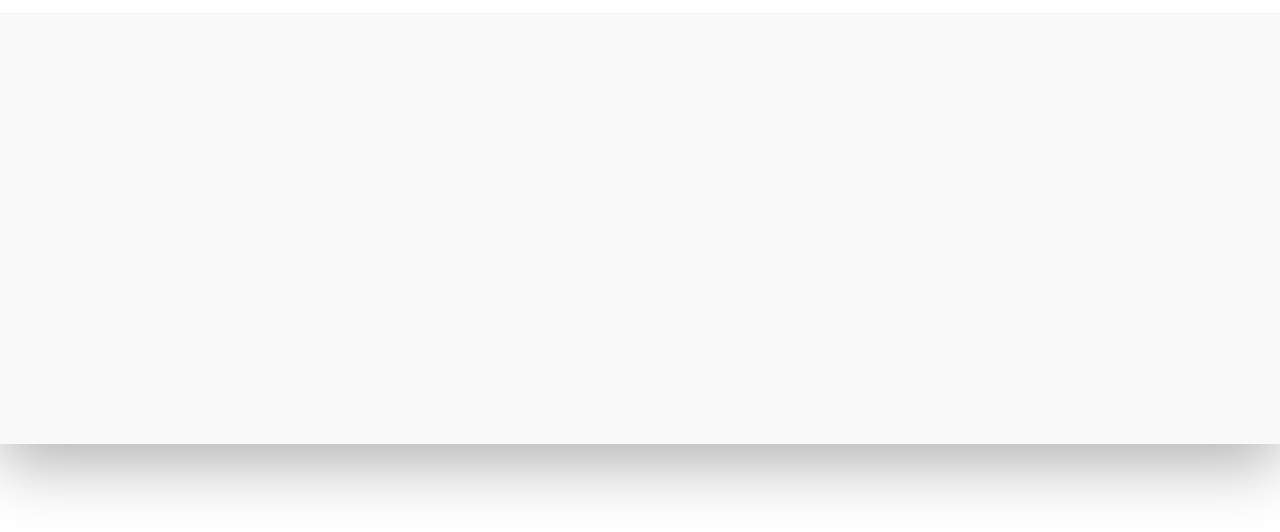
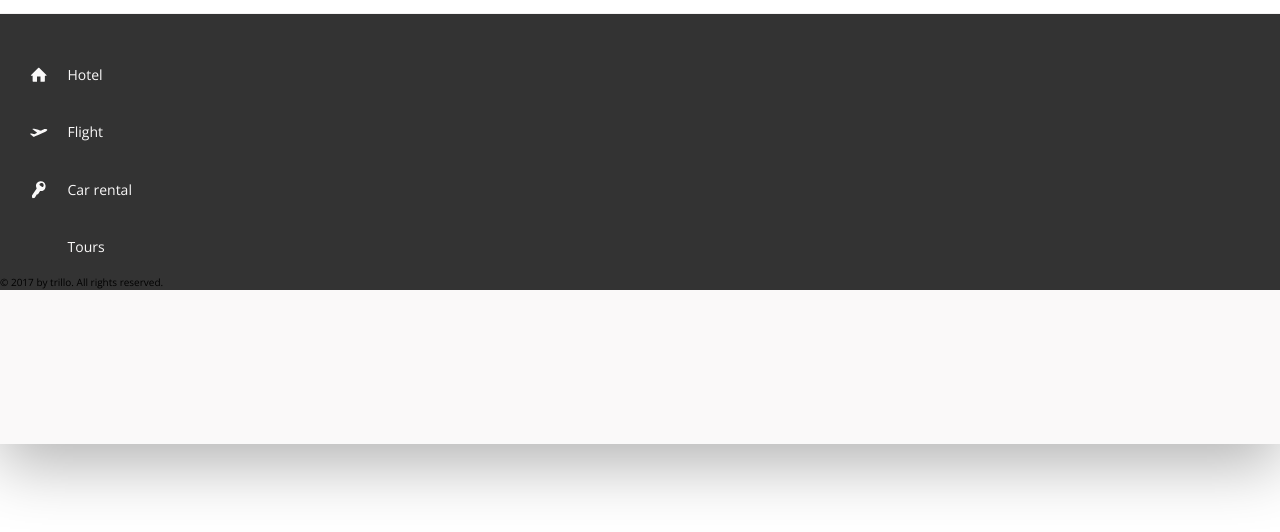
Before and after one commit to luke0619/trillo-practice, a website: page index.html in a window 1280 px wide. Shown: the part 76-608 px from the top of the page. Drawn offline with nearby package versions, Linux system fonts and the light colour scheme.

Commit message:
add content-sidebar

```diff
--- a/index.html
+++ b/index.html
@@ -44,6 +44,51 @@
                 </div>
             </nav>
         </header>
+        <div class="content">
+            <nav class="sidebar">
+                <ul class="side-nav">
+                    <li class="side-nav__item side-nav__item--active">
+                        <a href="#" class="side-nav__link">
+                            <svg class="side-nav__icon">
+                                <use xlink:href="img/sprite.svg#icon-home"></use>
+                                <span>Hotel</span>
+                            </svg>
+                        </a>
+                    </li>
+
+                    <li class="side-nav__item">
+                        <a href="#" class="side-nav__link">
+                            <svg class="side-nav__icon">
+                                <use xlink:href="img/sprite.svg#icon-aircraft-take-off"></use>
+                            </svg>
+                            <span>Flight</span>
+                        </a>
+                    </li>
+
+                    <li class="side-nav__item">
+                        <a href="#" class="side-nav__link">
+                            <svg class="side-nav__icon">
+                                <use xlink:href="img/sprite.svg#icon-key"></use>
+                            </svg>
+                            <span>Car rental</span>
+                        </a>
+                    </li>
+
+                    <li class="side-nav__item">
+                        <a href="#" class="side-nav__link">
+                            <svg class="side-nav__icon">
+                                <use xlink:href="" img/sprite.svg#icon-map"></use>
+                            </svg>
+                            <span>Tours</span>
+                        </a>
+                    </li>
+                </ul>
+
+                <div class="legal">
+                    &copy; 2017 by trillo. All rights reserved.
+                </div>
+            </nav>
+        </div>
     </div>
 </body>
 
--- a/sass/_components.scss
+++ b/sass/_components.scss
@@ -106,3 +106,61 @@
         align-items: center;
     }
 }
+
+.side-nav {
+    font-size: 1.4rem;
+    list-style: none;
+    margin-top: 3.5rem;
+
+    &__item {
+        position: relative;
+
+        &:not(:last-child) {
+            margin-bottom: .5rem;
+        }
+    }
+
+    &__item::before,
+    &__item--active::before {
+        content: "";
+        position: absolute;
+        top: 0;
+        left: 0;
+        height: 100%;
+        width: 3px;
+        background-color: var(--color-primary);
+        transform: scaleY(0);
+        transition: transform .2s,
+                    width .4s cubic-bezier(1,0,0,1) .2s;
+                    background-color: .1s;
+    }
+
+    &__item:hover::before {
+        transform: scaleY(1);
+        width: 100%;
+    }
+
+    &__item:active::before {
+        background-color: var(--color-primary-light);
+    }
+
+    &__link:link,
+    &__link:visited {
+        color: var(--color-grey-light-1);
+        text-decoration: none;
+        display: block;
+        padding: 1.5rem 3rem;
+        position: relative;
+        z-index: 10;
+
+        display: flex;
+        align-items: center;
+    }
+
+    &__icon {
+        width: 1.75rem;
+        height: 1.75rem;
+        margin-right: 2rem;
+        fill: currentColor;
+    }
+}
--- a/sass/_layout.scss
+++ b/sass/_layout.scss
@@ -17,3 +17,13 @@
     justify-content: space-between;
     align-items: center;
 }
+
+.sidebar {
+    background-color: var(--color-grey-dark-1);
+
+    flex: 0 0 18%;
+
+    display: flex;
+    flex-direction: column;
+    justify-content: space-between;
+}
```
Also changed, not shown: css/style.css.
